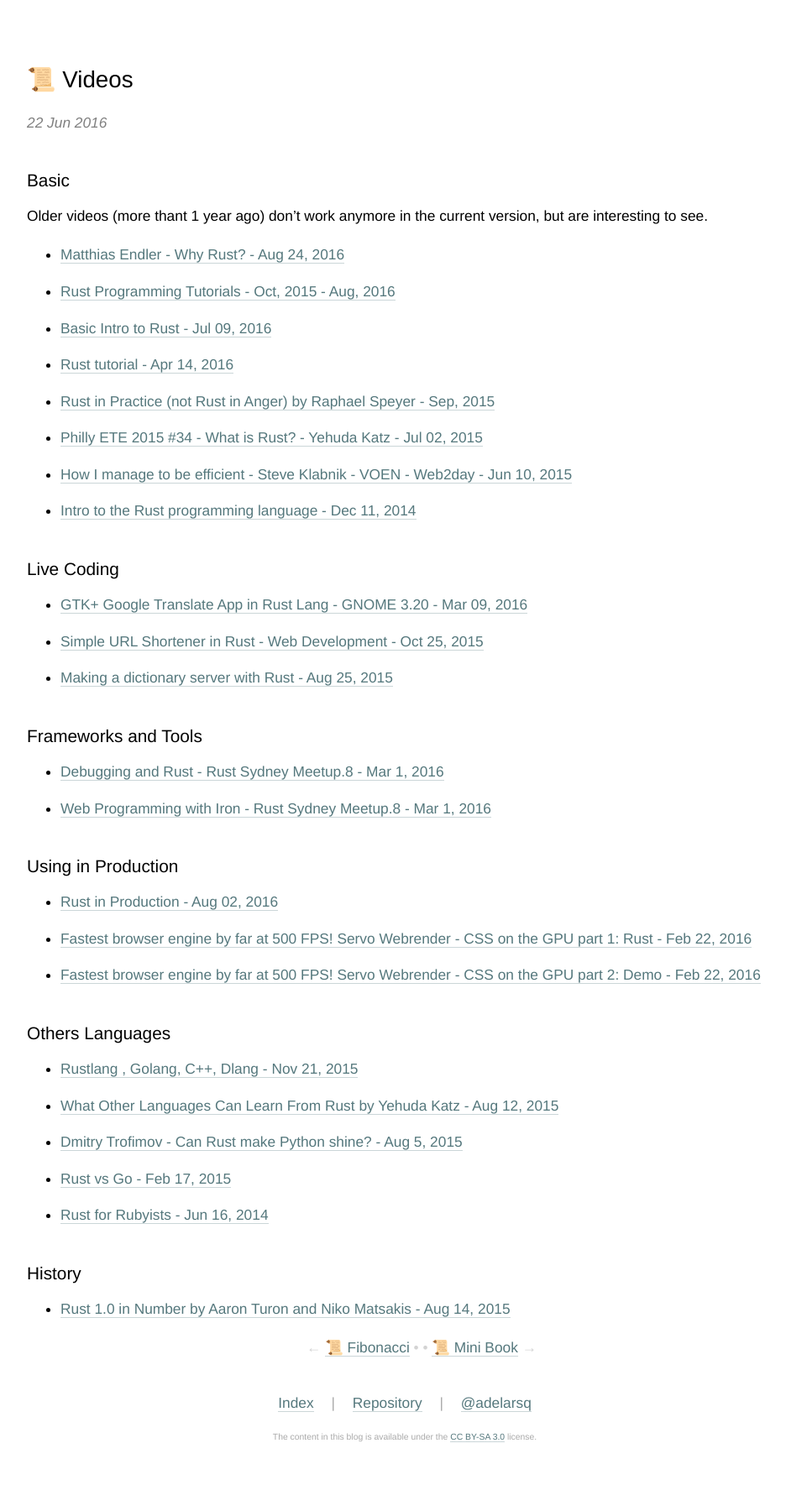
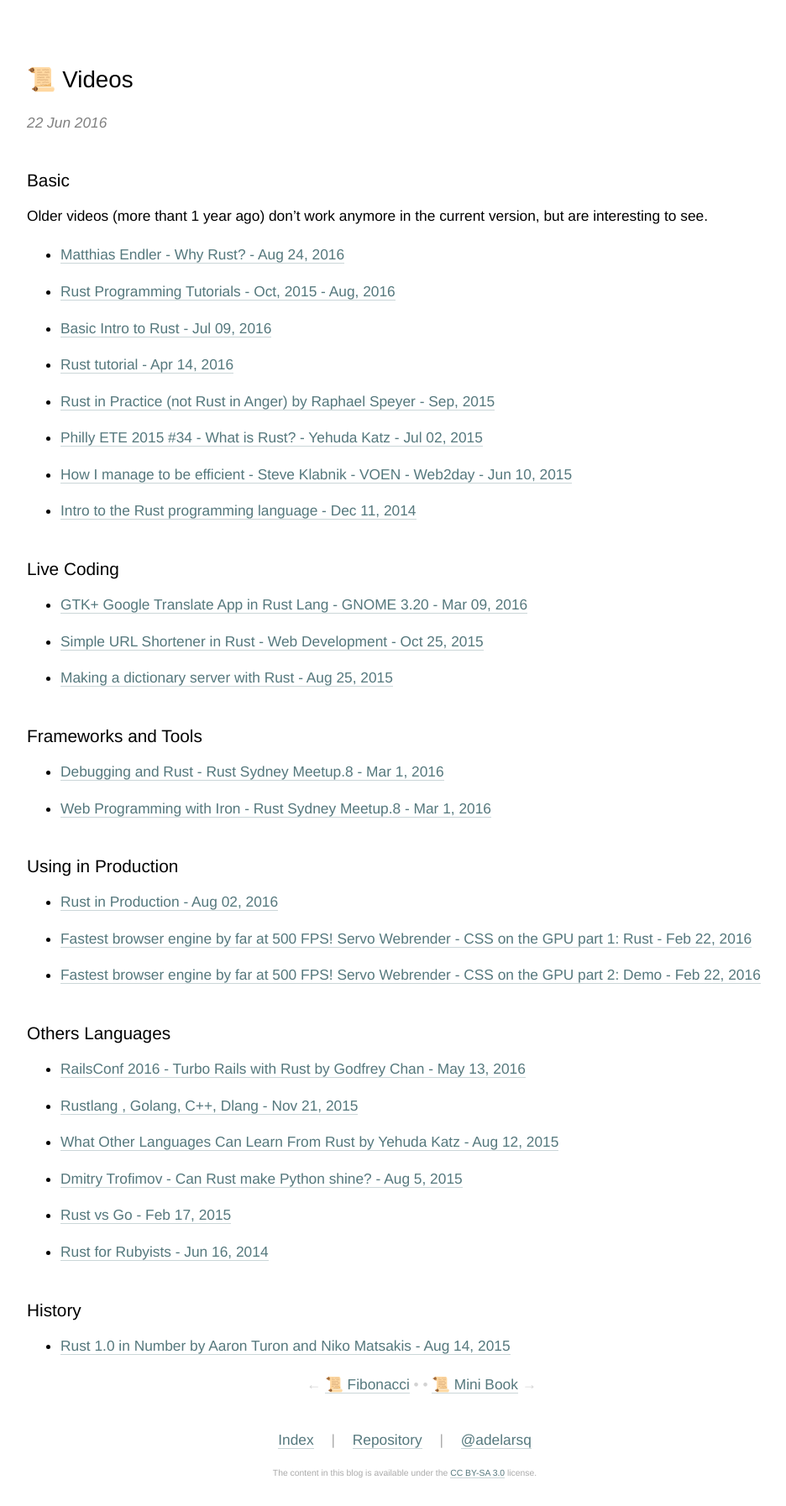
Before and after one commit to adelarsq/daily-rust.github.io, a Jekyll site: the page built from _posts/2016-06-22-videos.md, in a window 1280 px wide. Shown: the whole page at 84% size, without its empty margins (158-1094 px from the left). Built offline with Jekyll 4.4.1, drawn with Linux system fonts in a browser that asks for light colours; before the commit the page ends 1750 px from its top, so only the background shows below that.

Commit message:
Update 2016-06-22-videos.md

```diff
--- a/_posts/2016-06-22-videos.md
+++ b/_posts/2016-06-22-videos.md
@@ -37,6 +37,7 @@ Older videos (more thant 1 year ago) don't work anymore in the current version,
 
 ## Others Languages
 
+- [RailsConf 2016 - Turbo Rails with Rust by Godfrey Chan - May 13, 2016](https://www.youtube.com/watch?v=PbJI8yCsEkA&ab_channel=Confreaks)
 - [Rustlang , Golang, C++, Dlang - Nov 21, 2015](https://www.youtube.com/watch?v=ynQoaajojIs&ab_channel=GolangVids)
 - [What Other Languages Can Learn From Rust by Yehuda Katz - Aug 12, 2015](https://www.youtube.com/watch?v=uCaYkUmdtPw&ab_channel=CodeGenius)
 - [Dmitry Trofimov - Can Rust make Python shine? - Aug 5, 2015](https://www.youtube.com/watch?v=weAxEoEfl0M&ab_channel=EuroPythonConference)
```
